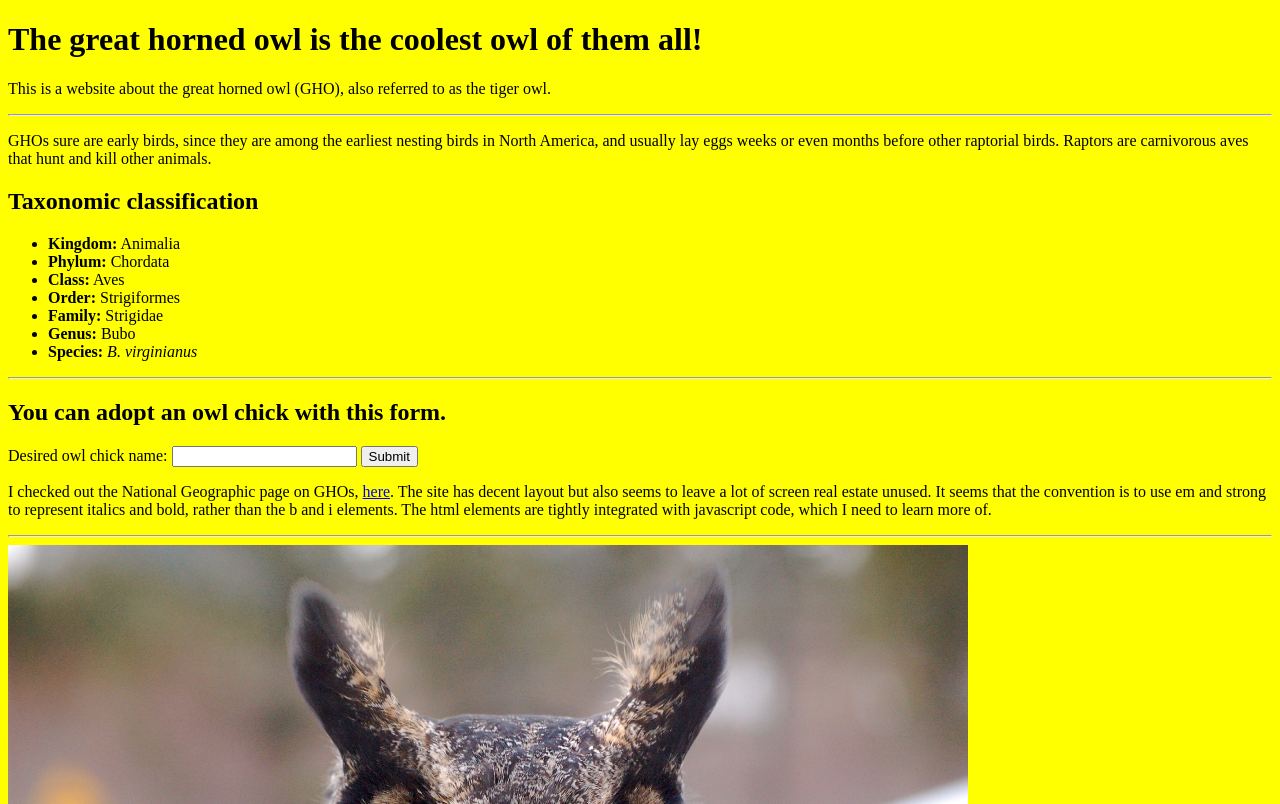
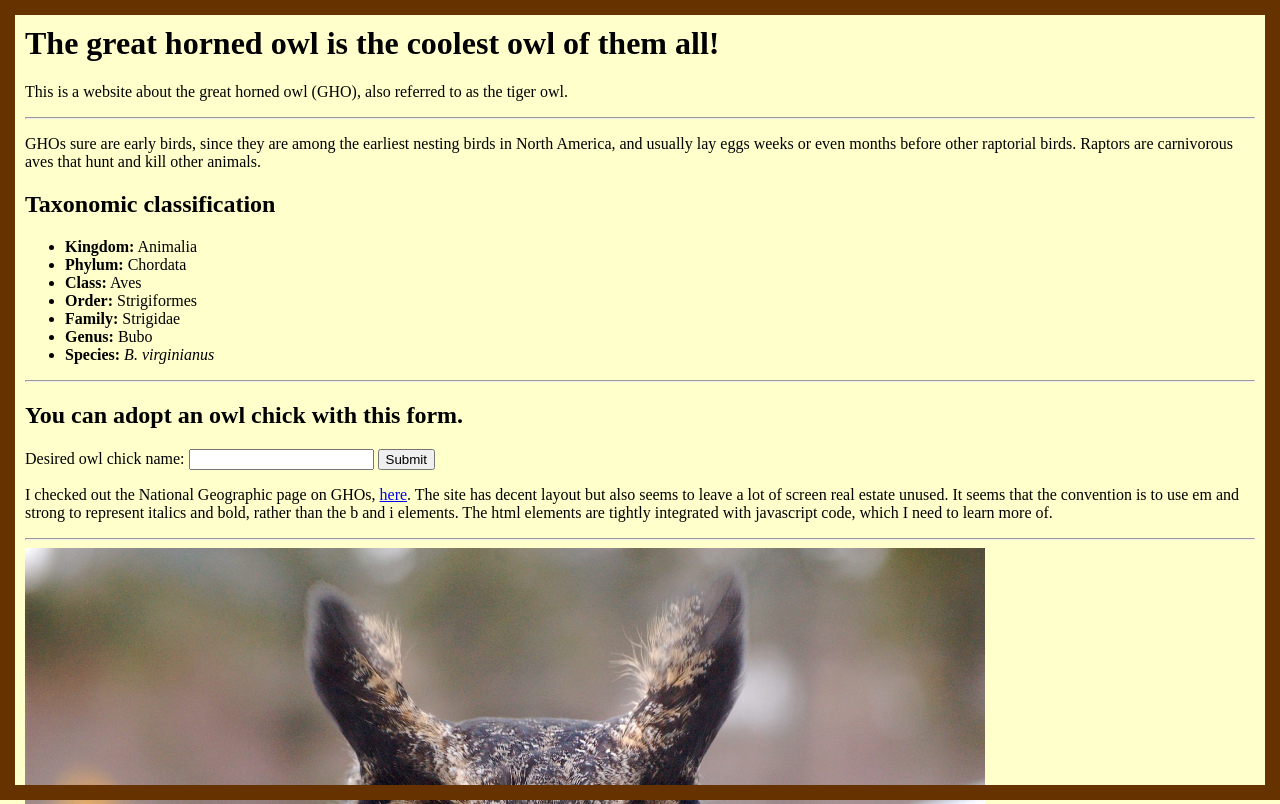
Before and after one commit to prestidigitation/2.5_solo_challenge, a plain HTML site: page index.html in a window 1280 px wide. Shown: the top 804 px of the page. Drawn offline with Linux system fonts and the light colour scheme.

Commit message:
Add body border to stylesheet

```diff
--- a/index.html
+++ b/index.html
@@ -5,6 +5,10 @@
     <link rel="stylesheet" type="text/css" href="styles.css">
 </head>
 <body>
+  <div id="left"></div>
+  <div id="right"></div>
+  <div id="top"></div>
+  <div id="bottom"></div>
   <h1>The great horned owl is the coolest owl of them all!</h1>
   <p>This is a website about the great horned owl (GHO), also referred to as the tiger owl.</p>
   <hr>
--- a/styles.css
+++ b/styles.css
@@ -1,3 +1,37 @@
 body {
-    background: yellow;
+    background: #ffffcc;
+    margin: 25px;
 }
+
+#top, #bottom, #left, #right {
+    background: #663300;
+    position: fixed;
+}
+
+#left, #right {
+    top: 0;
+    bottom: 0;
+    width: 15px;
+}
+
+#left {
+    left: 0;
+}
+
+#right {
+    right: 0;
+}
+
+#top, #bottom {
+    left: 0;
+    right: 0;
+    height: 15px;
+}
+
+#top {
+    top: 0;
+}
+
+#bottom {
+    bottom: 0;
+}
```
Lines whose indentation alone changed are shown as unchanged.
